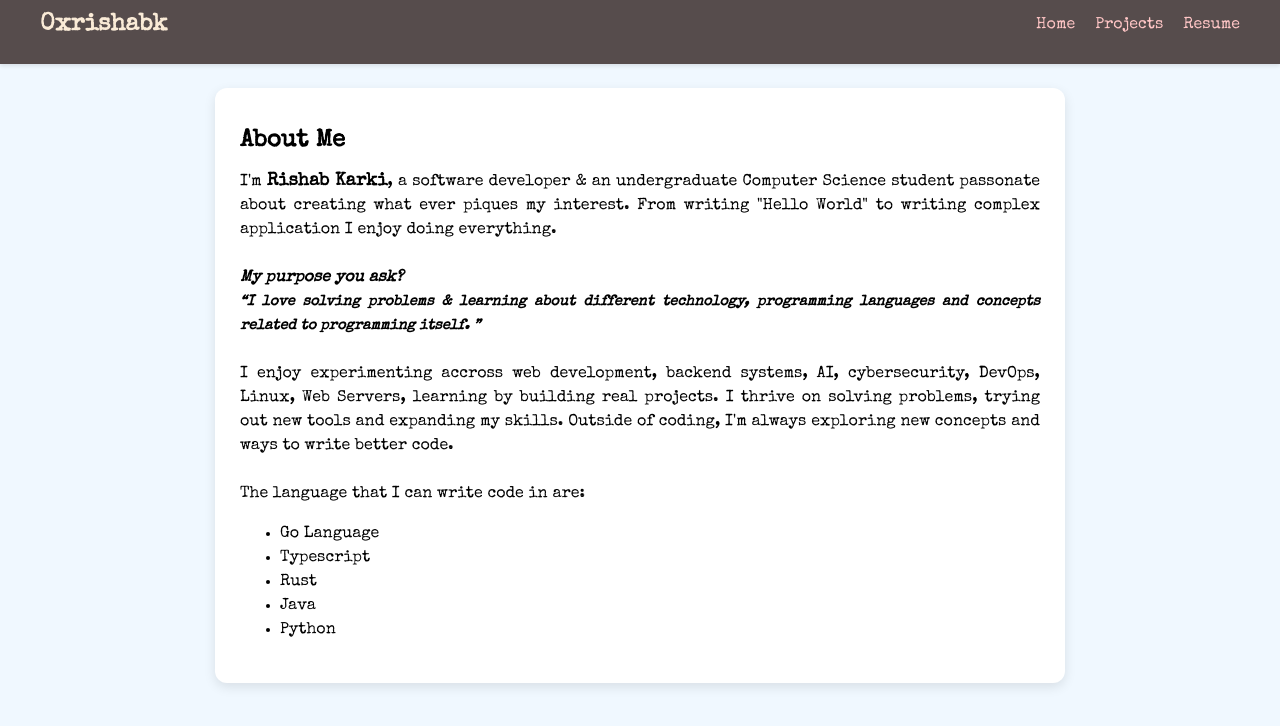
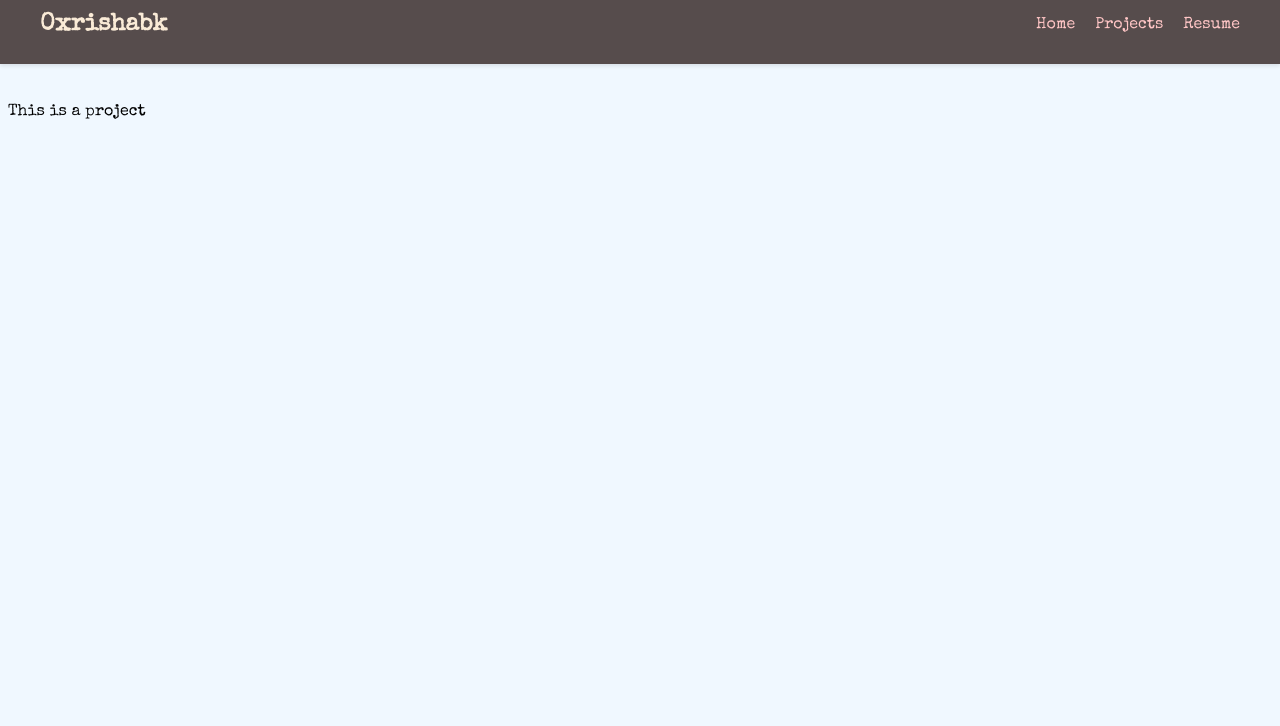
Before and after one commit to 0xrishabk/portfolio_updated, a React (Vite) app: page /projects in a window 1280 px wide. Shown: the top 726 px of the page. Built offline with nearby package versions, Linux system fonts and the light colour scheme.

Commit message:
add: React Router for routing pages

```diff
--- a/package.json
+++ b/package.json
@@ -10,8 +10,10 @@
     "preview": "vite preview"
   },
   "dependencies": {
+    "@types/react-router-dom": "^5.3.3",
     "react": "^19.1.1",
-    "react-dom": "^19.1.1"
+    "react-dom": "^19.1.1",
+    "react-router-dom": "^7.9.1"
   },
   "devDependencies": {
     "@eslint/js": "^9.35.0",
--- a/src/App.css
+++ /dev/null
@@ -1,7 +0,0 @@
-.quote::before {
-    content: "\201C ";
-}
-
-.quote::after {
-    content: " \201D";
-}
--- a/src/App.tsx
+++ b/src/App.tsx
@@ -1,10 +1,16 @@
+import { BrowserRouter, Routes, Route } from "react-router-dom";
 import Home from "./pages/Home";
+import Projects from "./pages/Projects";
+
 
 function App() {
   return (
-    <>
-      <Home/>
-    </>
+    <BrowserRouter>
+      <Routes>
+        <Route path="/" element={<Home/>}/>
+        <Route path="/projects" element={<Projects/>}/>
+      </Routes>
+    </BrowserRouter>
   )
 }
 
--- a/src/pages/Home.tsx
+++ b/src/pages/Home.tsx
@@ -10,16 +10,17 @@ function Home() {
   };
   return (
     <div className="home-container">
-      <div><Navbar navItems={navItems}>
-        <a href="https://github.com/0xrishabk">0xrishabk</a>
-      </Navbar>
+      <div>
+        <Navbar navItems={navItems}>
+          <a href="https://github.com/0xrishabk">0xrishabk</a>
+        </Navbar>
       </div>
       <div className="home-card-container" style={{ paddingTop: "80px" }}>
         <Card>
           <div className="home-card-content">
             <h1>About Me</h1>
             <p>
-              I'm <span className="home-card-content-name">Rishab Karki</span>, a software developer & an undergraduate Computer Science student
+              I'm <span className="home-card-content-name">Rishab Karki</span>, a software developer and an undergraduate Computer Science student
               passonate about creating what ever piques my interest. From writing "Hello World" to writing complex application I enjoy doing everything.
               <br/>
               <br/>
--- a/src/pages/Projects.tsx
+++ b/src/pages/Projects.tsx
@@ -0,0 +1,19 @@
+import Navbar from "../components/Navbar";
+
+function Projects() {
+  const navItems: Record<string, string> = {
+    Home: "/",
+    Projects: "/projects",
+    Resume: "/resume.pdf"
+  };
+  return (
+    <div className="projects-container" style={{ paddingTop: "80px" }}>
+      <Navbar navItems={navItems}>
+        <a href="https://github.com/0xrishabk">0xrishabk</a>
+      </Navbar>
+      <p>This is a project</p>
+    </div>
+  );
+}
+
+export default Projects;
```
Also changed, not shown: 1 other file (tests, documents, lock files or other folders).
